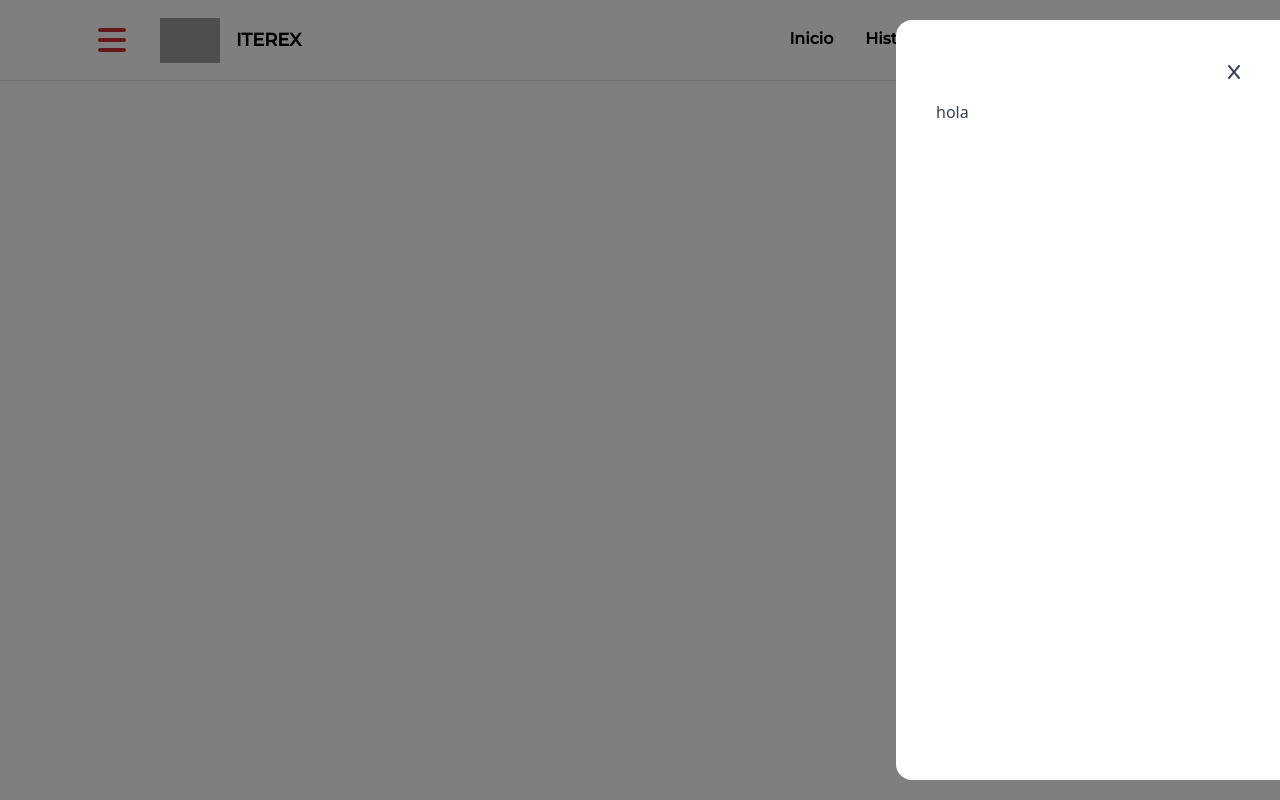
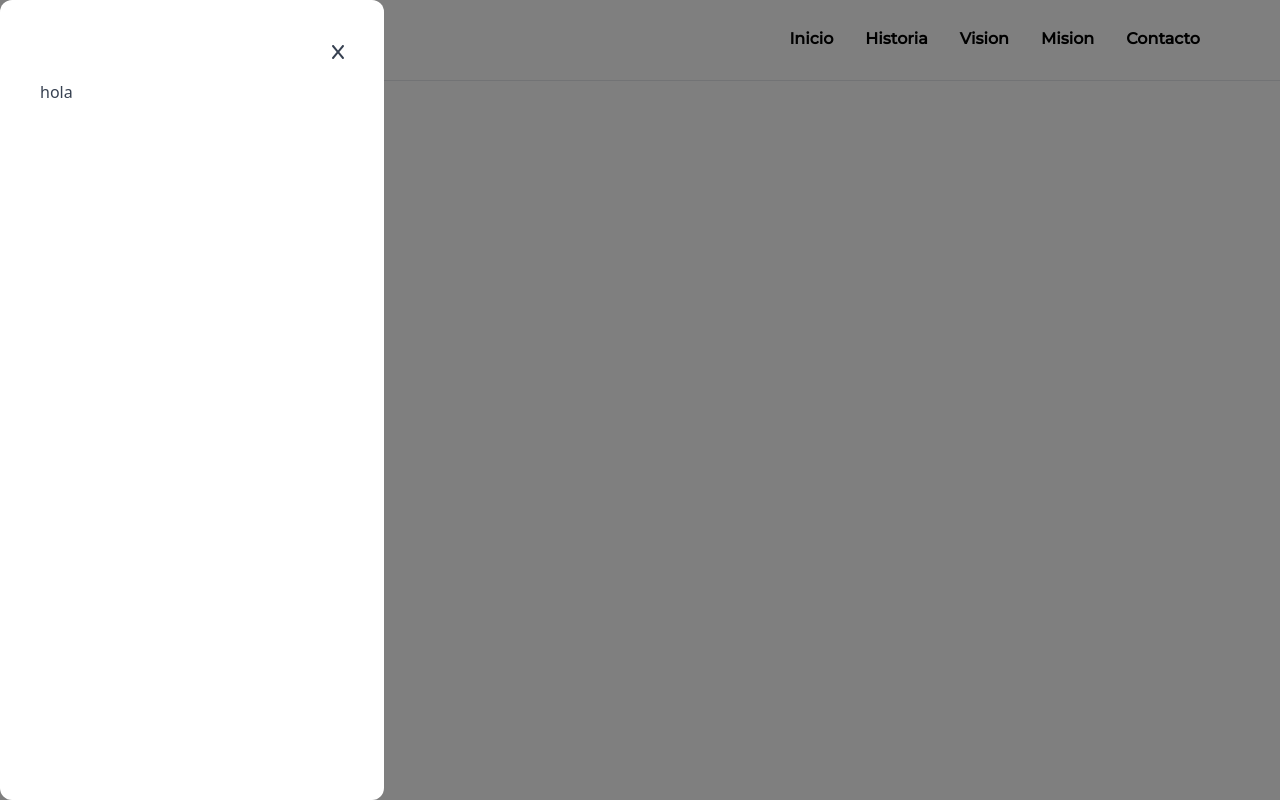
Before and after one commit to ROBER-SALAMA/ITEREX-WEB, a Vue app: page / in a window 1280 px wide. Both pictures are taken after a click on the button 112 px from the left and 40 px from the top of the page. Built offline with nearby package versions, Linux system fonts and the light colour scheme; grey boxes are pictures that could not be loaded.

Commit message:
I modified side menu file

```diff
--- a/src/components/SideMenu.vue
+++ b/src/components/SideMenu.vue
@@ -1,8 +1,8 @@
 <template>
-  <div v-if="showSideModal" class="fixed top-0 left-0 w-screen h-screen bg-[rgba(0,0,0,0.5)] z-[90] overflow-x-auto" />
+  <div v-if="showSideModal" class="fixed top-0 left-0 w-screen h-screen bg-[rgba(0,0,0,0.5)] z-[90] overflow-y-auto" />
 
-  <div :class="(showSideModal ? 'translate-x-0' : 'translate-x-full') + ' ' + size"
-    class="top-0 bg-white right-0 w-[30vw] h-[95vh] mt-[2.5vh] rounded-l-2xl dark:bg-white flex flex-col p-10 text-gray-700 fixed z-[100] ease-in-out duration-300">
+  <div :class="(showSideModal ? 'translate-y-0' : 'translate-y-full') + ' ' + size"
+    class="top-0 bg-white left-0 w-[30vw] h-[100vh] mt-[0] rounded-xl dark:bg-white flex flex-col p-10 text-gray-700 fixed z-[100] ease-in-out duration-0">
     <div class="grid w-full grid-cols-2">
       <p class="text-2xl font-semibold text">{{ title }}</p>
       <div class="flex justify-end">
```
